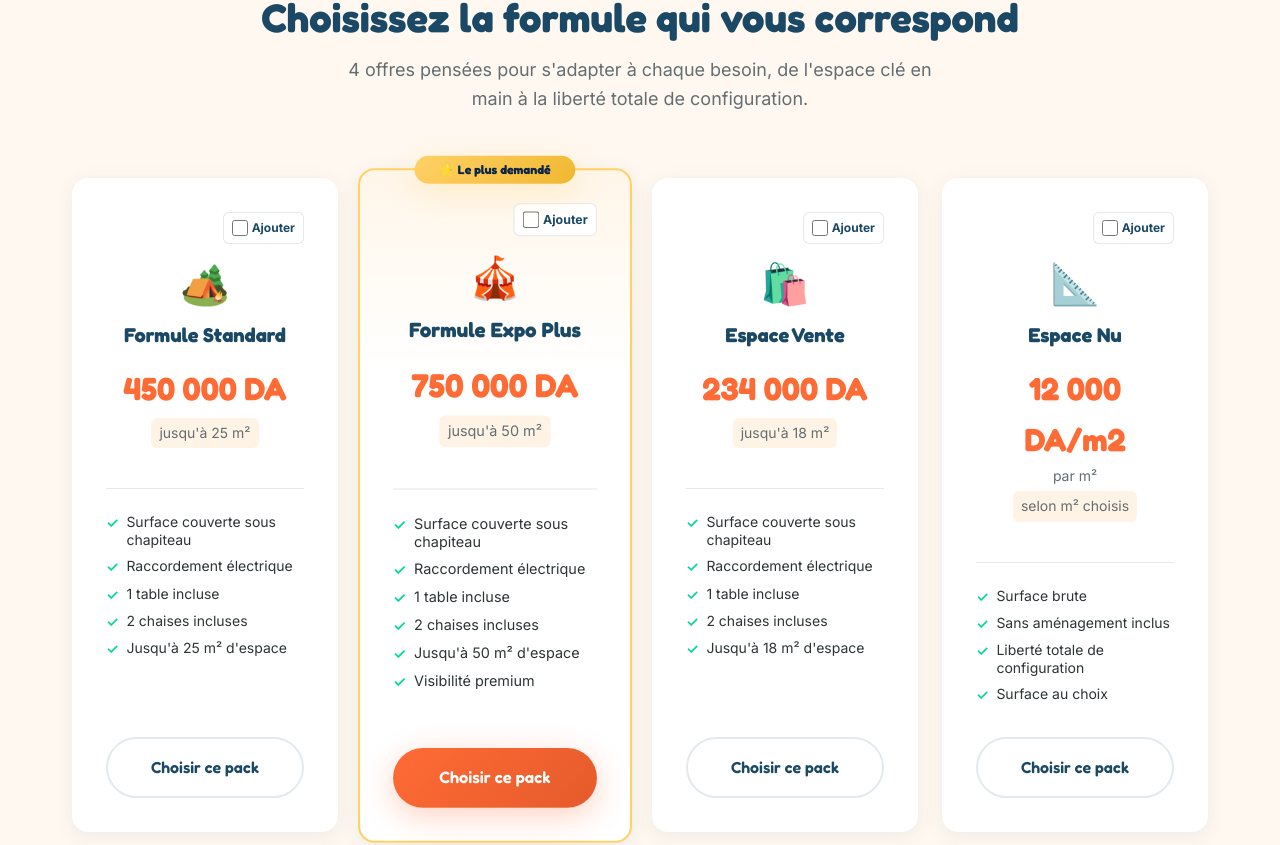
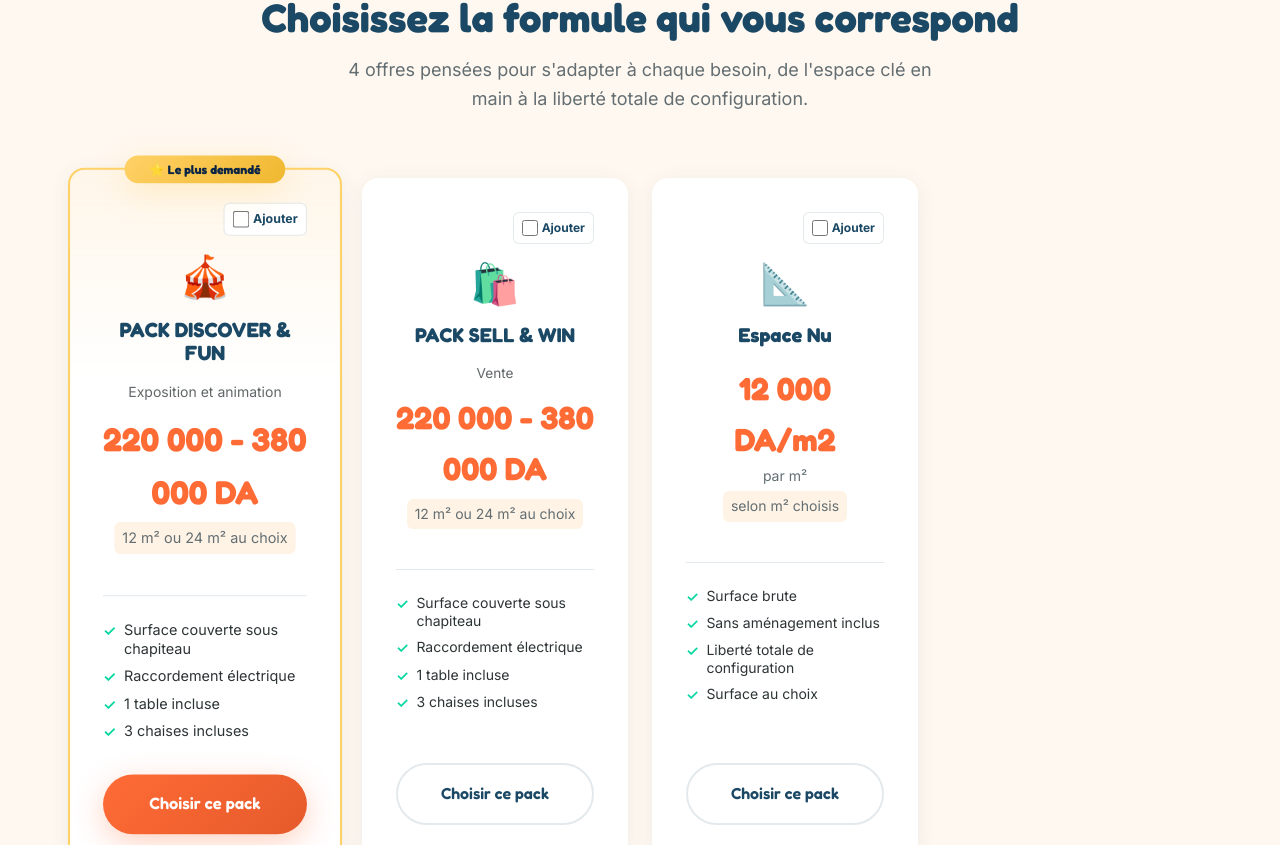
Before and after one commit to malikhadjoudj/Kids_World_festival, a React (Vite) app in the folder FRONTEND/front/: page / in a window 1280 px wide. Shown: the part 1240-2085 px from the top of the page. Built offline with nearby package versions, Linux system fonts and the light colour scheme; no server answers.

Commit message:
changement

```diff
--- a/FRONTEND/front/src/components/landing/PacksSection.jsx
+++ b/FRONTEND/front/src/components/landing/PacksSection.jsx
@@ -28,6 +28,7 @@ function PackCard({ pack, selected, onToggle }) {
       <div className="pack-card__header">
         <span className="pack-card__icon">{pack.icon}</span>
         <h3 className="pack-card__name">{name}</h3>
+        {pack.subtitle && <p style={{ margin: '0 0 0.5rem', fontSize: '0.85rem', opacity: 0.75 }}>{pack.subtitle}</p>}
         <div className="pack-card__price">
           <span className="pack-card__price-value">{pack.priceLabel}</span>
           {pack.perSquareMeter && (
@@ -71,7 +72,7 @@ function PacksSection() {
     setSelectedPackIds((current) => togglePackSelection(current, packId));
   };
 
-  const formulaPackIds = ['standard', 'expo-plus', 'espace-vente', 'espace-nu'];
+  const formulaPackIds = ['discover-fun', 'sell-win', 'espace-nu'];
   const formulaPacks = formulaPackIds
     .map((id) => PACKS.find((pack) => pack.id === id))
     .filter(Boolean);
--- a/FRONTEND/front/src/constants/packs.js
+++ b/FRONTEND/front/src/constants/packs.js
@@ -5,55 +5,58 @@
 
 export const DROITS_INTERVENTION = 15000;
 export const TVA_RATE = 0.19;
-export const ESPACE_VENTE_PACK_ID = 'espace-vente';
-export const FORMULE_PACK_IDS = ['standard', 'expo-plus', 'pack-italie', 'pack-turquie', 'pack-algerie'];
-
+export const FORMULE_PACK_IDS = ['discover & fun', 'sell & win', 'pack-italie', 'pack-turquie', 'pack-algerie'];
 export const PACKS = [
   {
-    id: 'standard',
+   id: 'discover-fun',
     category: 'formule',
-    name: 'Formule Standard',
-    price: 450000,
-    priceLabel: '450 000 DA',
-    surface: "jusqu'a 25 m2",
+    name: 'PACK DISCOVER & FUN',
+    subtitle: 'Exposition et animation',
+    priceLabel: '220 000 - 380 000 DA',
+    surface: '12 m² ou 24 m² au choix',
     chapiteau: true,
-    icon: '🏕️',
+    icon: '🎪',
     color: 'var(--color-primary)',
     features: [
       'Surface couverte sous chapiteau',
-      'Raccordement electrique',
+      'Raccordement électrique',
       '1 table incluse',
-      '2 chaises incluses',
-      "Jusqu'a 25 m2 d'espace",
+      '3 chaises incluses',
+    ],
+    surfaceTiers: [
+      { surface: 12, price: 220000, priceLabel: '220 000 DA' },
+      { surface: 24, price: 380000, priceLabel: '380 000 DA' },
+    ],
+    popular: true,
+  },
+  {
+    id: 'sell-win',
+    category: 'formule',
+    name: 'PACK SELL & WIN',
+    subtitle: 'Vente',
+    priceLabel: '220 000 - 380 000 DA',
+    surface: '12 m² ou 24 m² au choix',
+    chapiteau: true,
+    icon: '🛍️',
+    color: 'var(--color-success)',
+    features: [
+      'Surface couverte sous chapiteau',
+      'Raccordement électrique',
+      '1 table incluse',
+      '3 chaises incluses',
+    ],
+    surfaceTiers: [
+      { surface: 12, price: 220000, priceLabel: '220 000 DA' },
+      { surface: 24, price: 380000, priceLabel: '380 000 DA' },
     ],
     popular: false,
-  },
-  {
-    id: 'expo-plus',
-    category: 'formule',
-    name: 'Formule Expo Plus',
-    price: 750000,
-    priceLabel: '750 000 DA',
-    surface: "jusqu'a 50 m2",
-    chapiteau: true,
-    icon: '🎪',
-    color: 'var(--color-accent)',
-    features: [
-      'Surface couverte sous chapiteau',
-      'Raccordement electrique',
-      '1 table incluse',
-      '2 chaises incluses',
-      "Jusqu'a 50 m2 d'espace",
-      'Visibilite premium',
-    ],
-    popular: true,
   },
   {
     id: 'pack-italie',
     category: 'sponsor',
     name: 'Pack Sponsor Italie',
-    price: 1000000,
-    priceLabel: '1 000 000 DA',
+    price: 1200000,
+    priceLabel: '1 200 000 DA',
     surface: 'Activation jusqu’à 60 m²',
     chapiteau: false,
     icon: '🇮🇹',
@@ -92,8 +95,8 @@ export const PACKS = [
     id: 'pack-algerie',
     category: 'sponsor',
     name: 'Pack Sponsor Algérie',
-    price: 4500000,
-    priceLabel: '4 500 000 DA',
+    price: 4000000,
+    priceLabel: '4 000 000 DA',
     surface: 'Activation Premium éco Park',
     requiresSurface: true,
     chapiteau: false,
@@ -113,25 +116,7 @@ export const PACKS = [
     ],
     popular: false,
   },
-  {
-    id: ESPACE_VENTE_PACK_ID,
-    category: 'option',
-    name: 'Espace Vente',
-    price: 234000,
-    priceLabel: '234 000 DA',
-    surface: "jusqu'a 18 m2",
-    chapiteau: true,
-    icon: '🛍️',
-    color: 'var(--color-success)',
-    features: [
-      'Surface couverte sous chapiteau',
-      'Raccordement electrique',
-      '1 table incluse',
-      '2 chaises incluses',
-      "Jusqu'a 18 m2 d'espace",
-    ],
-    popular: false,
-  },
+
   {
     id: 'espace-nu',
     category: 'option',
@@ -190,23 +175,17 @@ export const togglePackSelection = (currentPackIds, nextPackId) => {
   if (current.includes(nextPackId)) {
     return current.filter((id) => id !== nextPackId);
   }
+   return [nextPackId];
 
-  if (nextPackId === ESPACE_VENTE_PACK_ID) {
-    const selectedFormula = current.find((id) => FORMULE_PACK_IDS.includes(id));
-    return selectedFormula ? [selectedFormula, ESPACE_VENTE_PACK_ID] : [ESPACE_VENTE_PACK_ID];
-  }
-
-  if (FORMULE_PACK_IDS.includes(nextPackId)) {
-    return current.includes(ESPACE_VENTE_PACK_ID)
-      ? [nextPackId, ESPACE_VENTE_PACK_ID]
-      : [nextPackId];
-  }
-
-  return [nextPackId];
 };
 
 export const getPackPrice = (pack, surface) => {
   if (!pack) return 0;
+  if (pack.surfaceTiers) {
+    const sqMeters = Number.parseInt(surface, 10);
+    const tier = pack.surfaceTiers.find((t) => t.surface === sqMeters);
+    return tier ? tier.price : 0;
+  }
   if (!pack.perSquareMeter) return pack.price;
 
   const sqMeters = Number.parseInt(surface, 10) || 0;
--- a/FRONTEND/front/src/i18n/locales/ar.json
+++ b/FRONTEND/front/src/i18n/locales/ar.json
@@ -106,38 +106,24 @@
     "btnContact": "تواصلوا معنا"
   },
   "packsData": {
-    "standard": {
-      "name": "الباقة القياسية",
-      "surface": "حتى 25 م²",
+    "discover-fun": {
+      "name": "باقة DISCOVER & FUN",
+      "surface": "12 م² أو 24 م² حسب الاختيار",
       "features": [
         "مساحة مغطاة تحت خيمة",
         "توصيل كهربائي",
         "طاولة واحدة مشمولة",
-        "كرسيان مشمولان",
-        "مساحة تصل إلى 25 م²"
+        "3 كراسي مشمولة"
       ]
     },
-    "expo-plus": {
-      "name": "باقة إكسبو بلس",
-      "surface": "حتى 50 م²",
+    "sell-win": {
+      "name": "باقة SELL & WIN",
+      "surface": "12 م² أو 24 م² حسب الاختيار",
       "features": [
         "مساحة مغطاة تحت خيمة",
         "توصيل كهربائي",
         "طاولة واحدة مشمولة",
-        "كرسيان مشمولان",
-        "مساحة تصل إلى 50 م²",
-        "ظهور مميز (بريميوم)"
-      ]
-    },
-    "espace-vente": {
-      "name": "مساحة البيع",
-      "surface": "حتى 18 م²",
-      "features": [
-        "مساحة مغطاة تحت خيمة",
-        "توصيل كهربائي",
-        "طاولة واحدة مشمولة",
-        "كرسيان مشمولان",
-        "مساحة تصل إلى 18 م²"
+        "3 كراسي مشمولة"
       ]
     },
     "espace-nu": {
--- a/FRONTEND/front/src/i18n/locales/fr.json
+++ b/FRONTEND/front/src/i18n/locales/fr.json
@@ -106,38 +106,24 @@
     "btnContact": "Nous contacter"
   },
   "packsData": {
-    "standard": {
-      "name": "Formule Standard",
-      "surface": "jusqu'à 25 m²",
+    "discover-fun": {
+      "name": "PACK DISCOVER & FUN",
+      "surface": "12 m² ou 24 m² au choix",
       "features": [
         "Surface couverte sous chapiteau",
         "Raccordement électrique",
         "1 table incluse",
-        "2 chaises incluses",
-        "Jusqu'à 25 m² d'espace"
+        "3 chaises incluses"
       ]
     },
-    "expo-plus": {
-      "name": "Formule Expo Plus",
-      "surface": "jusqu'à 50 m²",
+    "sell-win": {
+      "name": "PACK SELL & WIN",
+      "surface": "12 m² ou 24 m² au choix",
       "features": [
         "Surface couverte sous chapiteau",
         "Raccordement électrique",
         "1 table incluse",
-        "2 chaises incluses",
-        "Jusqu'à 50 m² d'espace",
-        "Visibilité premium"
-      ]
-    },
-    "espace-vente": {
-      "name": "Espace Vente",
-      "surface": "jusqu'à 18 m²",
-      "features": [
-        "Surface couverte sous chapiteau",
-        "Raccordement électrique",
-        "1 table incluse",
-        "2 chaises incluses",
-        "Jusqu'à 18 m² d'espace"
+        "3 chaises incluses"
       ]
     },
     "espace-nu": {
--- a/FRONTEND/front/src/pages/DocumentTarificationPage.jsx
+++ b/FRONTEND/front/src/pages/DocumentTarificationPage.jsx
@@ -57,7 +57,8 @@ function DocumentTarificationPage() {
   const selectedPacks = getSelectedPacks(selectedPackIds);
   const lineItems = getPackLineItems(selectedPackIds, surface);
   const prices = calculateSelectionPrices(selectedPackIds, surface);
-  const needsSurface = selectedPacks.some((selectedPack) => selectedPack.perSquareMeter || selectedPack.requiresSurface);
+  const needsSurface = selectedPacks.some((selectedPack) => selectedPack.perSquareMeter || selectedPack.requiresSurface|| selectedPack.surfaceTiers);
+  const tierPack = selectedPacks.find((selectedPack) => selectedPack.surfaceTiers);
 
   const validateField = (name, value) => {
     const trimmed = String(value || '').trim();
@@ -139,10 +140,19 @@ function DocumentTarificationPage() {
       return;
     }
 
-   if (needsSurface && (!surface || Number.parseInt(surface, 10) < 9)) {
-  setValidationErrors((prev) => ({ ...prev, surface: 'Surface invalide (9 m² minimum).' }));
-  setSaveMessage('Veuillez indiquer une surface valide de 9 m2 minimum.');
-  return;
+    if (needsSurface) {
+  if (tierPack) {
+    const allowedSurfaces = tierPack.surfaceTiers.map((t) => t.surface);
+    if (!allowedSurfaces.includes(Number.parseInt(surface, 10))) {
+      setValidationErrors((prev) => ({ ...prev, surface: 'Veuillez choisir 12 m² ou 24 m².' }));
+      setSaveMessage('Veuillez choisir une surface : 12 m² ou 24 m².');
+      return;
+    }
+  } else if (!surface || Number.parseInt(surface, 10) < 9) {
+    setValidationErrors((prev) => ({ ...prev, surface: 'Surface invalide (9 m² minimum).' }));
+    setSaveMessage('Veuillez indiquer une surface valide de 9 m2 minimum.');
+    return;
+  }
 }
 
     setIsSaving(true);
@@ -175,20 +185,23 @@ function DocumentTarificationPage() {
     }
   };
 
-  const getPackLabel = (selectedPack) => {
+ const getPackLabel = (selectedPack) => {
+    const tierPrice = selectedPack.surfaceTiers
+      ? (Number.parseInt(surface, 10) === 24 ? '380 000,00 DA' : '220 000,00 DA')
+      : null;
+    const tierSurfaceLabel = surface ? `Surface sélectionnée : ${surface} m²` : 'Surface au choix : 12 m² ou 24 m²';
+
     switch (selectedPack.id) {
-      case 'standard':
-        return { title: 'FORMULE STANDARD', price: '450 000,00 DA', desc: 'Comprend : la surface + raccordement électrique + 1 table + 2 chaises', surface: 'Chapiteaux disponibles 25 m²' };
-      case 'expo-plus':
-        return { title: 'FORMULE EXPO PLUS', price: '750 000,00 DA', desc: 'Incluant : la surface + raccordement électrique + 1 table + 2 chaises', surface: 'Chapiteaux disponibles 50 m²' };
+      case 'discover-fun':
+        return { title: 'PACK DISCOVER & FUN', price: tierPrice, desc: 'Exposition et animation — Incluant : la surface + raccordement électrique + 1 table + 3 chaises', surface: tierSurfaceLabel };
+      case 'sell-win':
+        return { title: 'PACK SELL & WIN', price: tierPrice, desc: 'Vente — Incluant : la surface + raccordement électrique + 1 table + 3 chaises', surface: tierSurfaceLabel };
       case 'pack-italie':
-        return { title: 'PACK SPONSOR ITALIE', price: '1 000 000,00 DA HT', desc: 'Logo sur photocall, espace activation 60 m², spot publicitaire et animation sur scène.', surface: 'Visibilité premium pour votre marque' };
+        return { title: 'PACK SPONSOR ITALIE', price: '1 200 000,00 DA HT', desc: 'Logo sur photocall, espace activation 60 m², spot publicitaire et animation sur scène.', surface: 'Visibilité premium pour votre marque' };
       case 'pack-turquie':
         return { title: 'PACK SPONSOR TURQUIE', price: '2 200 000,00 DA HT', desc: 'Grand format publicitaire, Pop-Up d’accueil, scène principale et deux créneaux d’animation.', surface: 'Espace d’exposition 150 m² + chapiteau 25 m²' };
       case 'pack-algerie':
-        return { title: 'PACK SPONSOR ALGÉRIE', price: '4 500 000,00 DA HT', desc: 'Branding exclusif, Pop-Up d’entrée, habillage des allées et présence sur la communication officielle.', surface: 'Activation premium éco Park' };
-      case 'espace-vente':
-        return { title: 'ESPACE VENTE', price: '234 000,00 DA', desc: 'Incluant : la surface + raccordement électrique + 1 table + 2 chaises', surface: 'Chapiteaux disponibles 18 m²' };
+        return { title: 'PACK SPONSOR ALGÉRIE', price: '4 000 000,00 DA HT', desc: 'Branding exclusif, Pop-Up d’entrée, habillage des allées et présence sur la communication officielle.', surface: 'Activation premium éco Park' };
       case 'espace-nu':
         return { title: 'OPTION', price: '', desc: 'Espace nu : 12 000 DA/m²', surface: '' };
       default:
```
Also changed, not shown: 1 other file (tests, documents, lock files or other folders).
